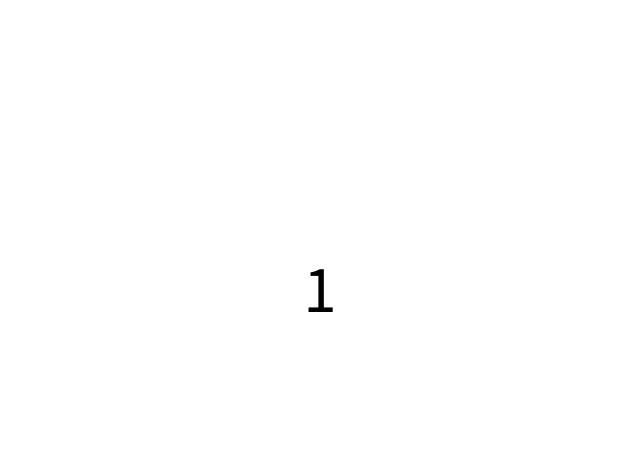
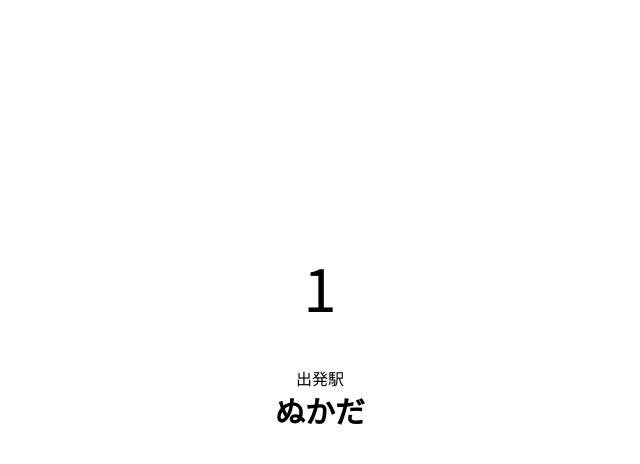
Before and after one commit to atommy-euph/snwc2, a React (Create React App) app: page / in a window 1280 px wide. Both pictures are taken after a click on the button "スタート". Shown: the top 464 px of the page, without its empty margins (320-960 px from the left). Built offline with nearby package versions, Linux system fonts and the light colour scheme.

Commit message:
show initial station in Standby

```diff
--- a/src/App.js
+++ b/src/App.js
@@ -181,7 +181,7 @@ function App() {
       )}
 
       {/* Standby mode */}
-      {!isGameStart && isGameStandby && <Standby />}
+      {!isGameStart && isGameStandby && <Standby answers={answers} />}
 
       {/* The game is ongoing */}
       {isGameStart && !isGameOver && (
--- a/src/components/Standby.jsx
+++ b/src/components/Standby.jsx
@@ -1,7 +1,7 @@
 import { useEffect, useState } from "react";
 import { COUNTDOWN_TIME } from "../constant/config";
 
-const Standby = () => {
+const Standby = ({ answers }) => {
   const [count, setCount] = useState(COUNTDOWN_TIME);
 
   useEffect(() => {
@@ -13,7 +13,9 @@ const Standby = () => {
 
   return (
     <div>
-      <p className="mt-64 text-6xl">{count}</p>
+      <p className="text-center mt-64 text-6xl">{count}</p>
+      <p className="text-center mt-12 mb-0 text-md">出発駅</p>
+      <p className="font-bold text-3xl">{answers[0].answer}</p>
     </div>
   );
 };
```
